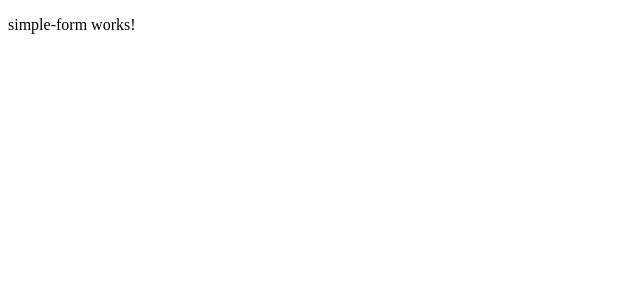
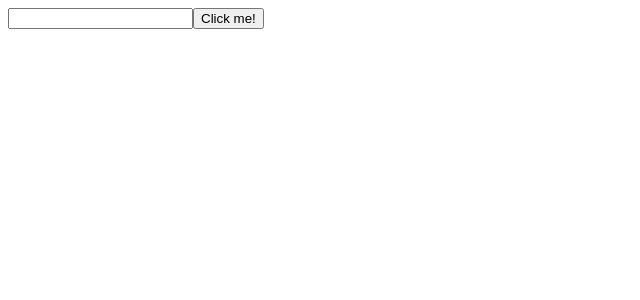
Before and after one commit to hankliu5/angular-fundamentals, an Angular app: page / in a window 1280 px wide. Shown: the top 300 px of the page, without its empty margins (0-640 px from the left). Built offline with nearby package versions, Linux system fonts and the light colour scheme.

Commit message:
created a simple component.

```diff
--- a/src/app/simple-form/simple-form.component.ts
+++ b/src/app/simple-form/simple-form.component.ts
@@ -2,17 +2,20 @@ import { Component, OnInit } from '@angular/core';
 
 @Component({
   selector: 'app-simple-form',
-  template: `
-    <p>
-      simple-form works!
-    </p>
-  `,
+  template: `<div>
+  <input #myInput type="text">
+  <button (click)="onClick(myInput.value)">Click me!</button>
+  </div>`,
   styles: []
 })
 export class SimpleFormComponent implements OnInit {
 
   constructor() { }
 
+  onClick(value) {
+    console.log(value);
+  }
+
   ngOnInit() {
   }
 
```
